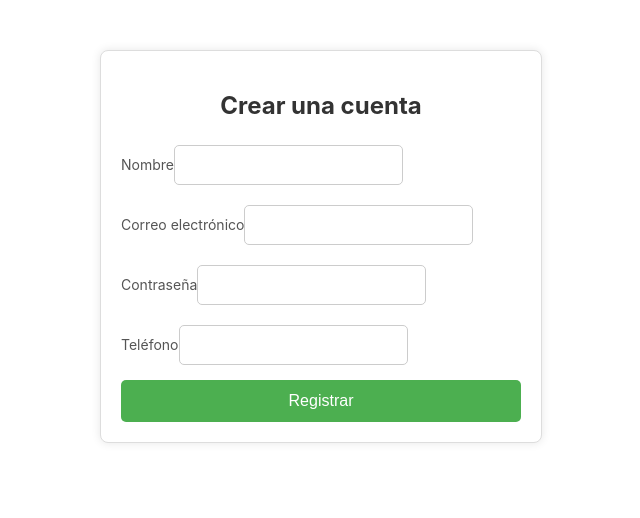
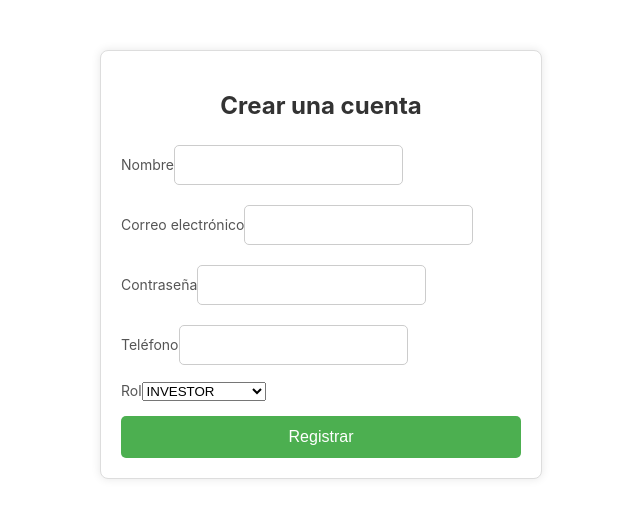
Before and after one commit to KarenFigueredo2528/Forest-Trade, a React (Create React App) app in the folder frontend/: page /register in a window 1280 px wide. Shown: the top 518 px of the page, without its empty margins (319-959 px from the left). Built offline with nearby package versions, Linux system fonts and the light colour scheme.

Commit message:
Frontend: cambio en el rol para ser ingresado

```diff
--- a/frontend/src/pages/Register/RegisterPage.jsx
+++ b/frontend/src/pages/Register/RegisterPage.jsx
@@ -3,6 +3,8 @@ import React, { useState } from 'react';
 import { useNavigate } from 'react-router-dom';
 import { registerUser } from '../../services/userService';
 import styles from './RegisterPage.module.css';
+
+const roles = ['INVESTOR', 'STOCKBROKER', 'ADMIN'];
 
 const RegisterPage = () => {
   const [formData, setFormData] = useState({
@@ -10,6 +12,7 @@ const RegisterPage = () => {
     email: '',
     password: '',
     phone: '',
+    role: 'INVESTOR', // default value
   });
   const [error, setError] = useState(null);
   const navigate = useNavigate();
@@ -26,7 +29,7 @@ const RegisterPage = () => {
     e.preventDefault();
     try {
       await registerUser(formData);
-      navigate('/login'); // Redirigir a login después del registro exitoso
+      navigate('/login'); // navigate to login after register
     } catch (err) {
       setError('Registro fallido. Intente nuevamente.');
     }
@@ -81,6 +84,22 @@ const RegisterPage = () => {
             required
           />
         </div>
+        <div className={styles.formGroup}>
+          <label htmlFor="role">Rol</label>
+          <select
+            id="role"
+            name="role"
+            value={formData.role}
+            onChange={handleChange}
+            required
+          >
+            {roles.map((role) => (
+              <option key={role} value={role}>
+                {role}
+              </option>
+            ))}
+          </select>
+        </div>
         <button type="submit" className={styles.submitButton}>
           Registrar
         </button>
```
Also changed, not shown: 1 other file (tests, documents, lock files or other folders).
